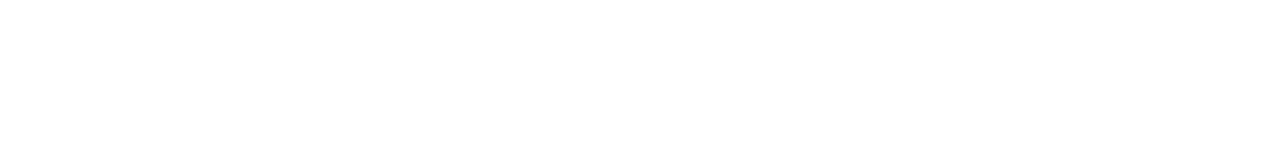
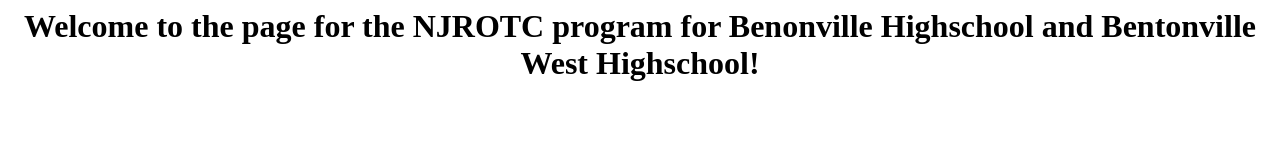
Before and after one commit to TitanumPhenox/NJROTC, a plain HTML site: page index.html in a window 1280 px wide. Drawn offline with Linux system fonts and the light colour scheme.

Commit message:
Update index.html
Add a basic header.

```diff
--- a/index.html
+++ b/index.html
@@ -1 +1,6 @@
-<title> NJROTC - BHS <title/>
+<title> NJROTC - BHS </title>
+<center>
+  <h1>
+  Welcome to the page for the NJROTC program for Benonville Highschool and Bentonville West Highschool!
+  </h1>
+</center>
```
